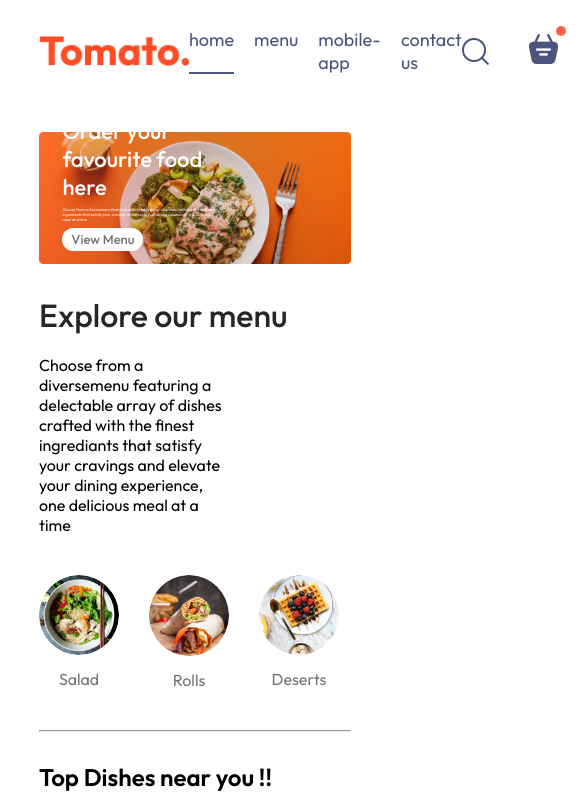
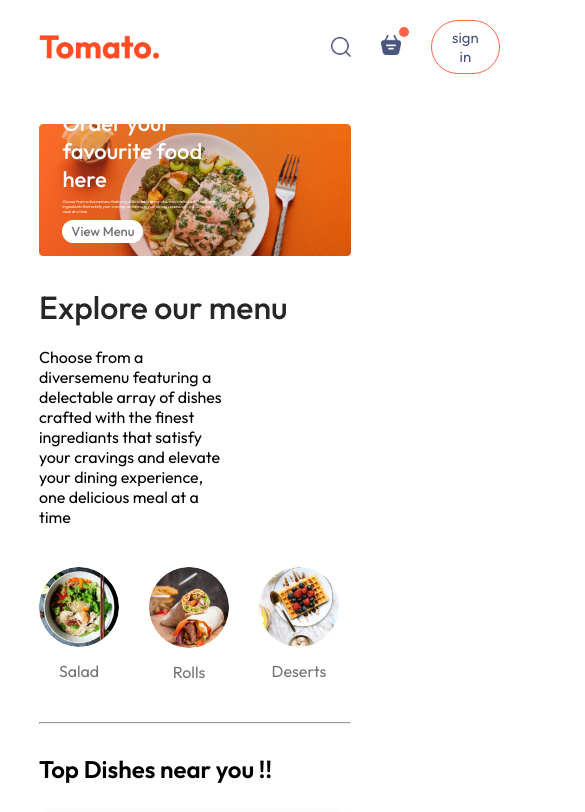
Before and after one commit to HasangiComplex/Food-Delivery-App-Front-end-, a React (Vite) app: page / in a window 390 px wide. Shown: the top 812 px of the page, 585 px wide, since content can reach past the window. Built offline with nearby package versions, Linux system fonts and the light colour scheme.

Commit message:
made navbar responsive

```diff
--- a/src/components/Navbar/Navbar.css
+++ b/src/components/Navbar/Navbar.css
@@ -53,3 +53,52 @@
     top: -8px;
     right: -8px;
 }
+
+@media (max-width:1050px){
+    .navbar .logo{
+        width: 140px;
+    }
+    .navbar-menu{
+        gap: 20px;
+        font-size: 17px;
+    }
+    .navbar-right{
+        gap: 30px;
+    }
+    .navbar-right img{
+        width: 22px;
+    }
+    .navbar-right button{
+        padding: 8px 25px;
+    }
+}
+
+@media (max-width:900px){
+    .navbar .logo{
+        width: 120px;
+    }
+    .navbar-menu{
+        gap: 15px;
+        font-size: 16px;
+    }
+
+    .navbar-right{
+        width: 20px;
+    }
+    .navbar-right img{
+        width: 20px;
+    }
+    .navbar-right button{
+        padding: 7px 20px;
+        font-size: 15px;
+    }
+}
+
+@media (max-width:750px){
+
+    .navbar-menu{
+       display: none;
+    }
+
+
+}
```
